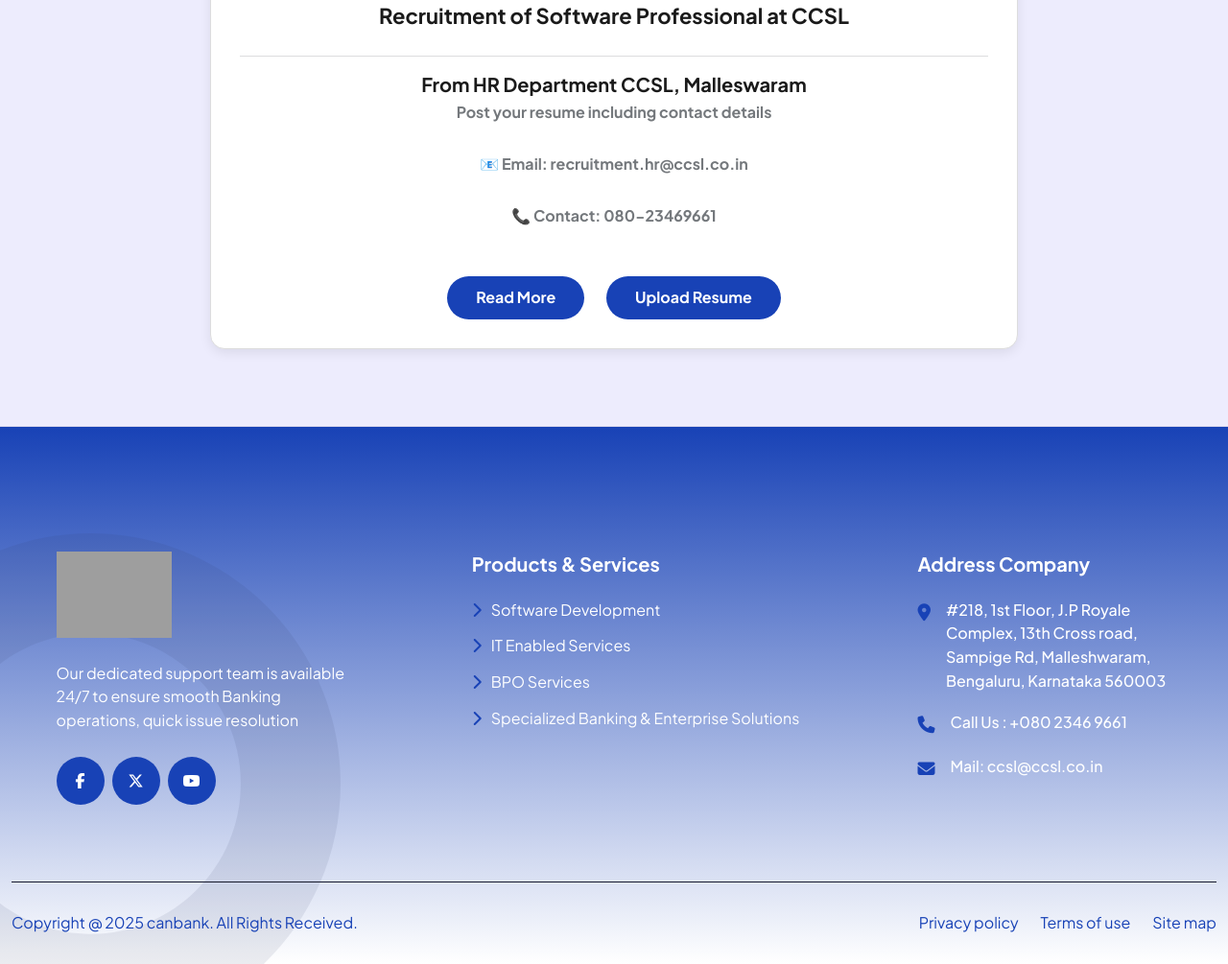
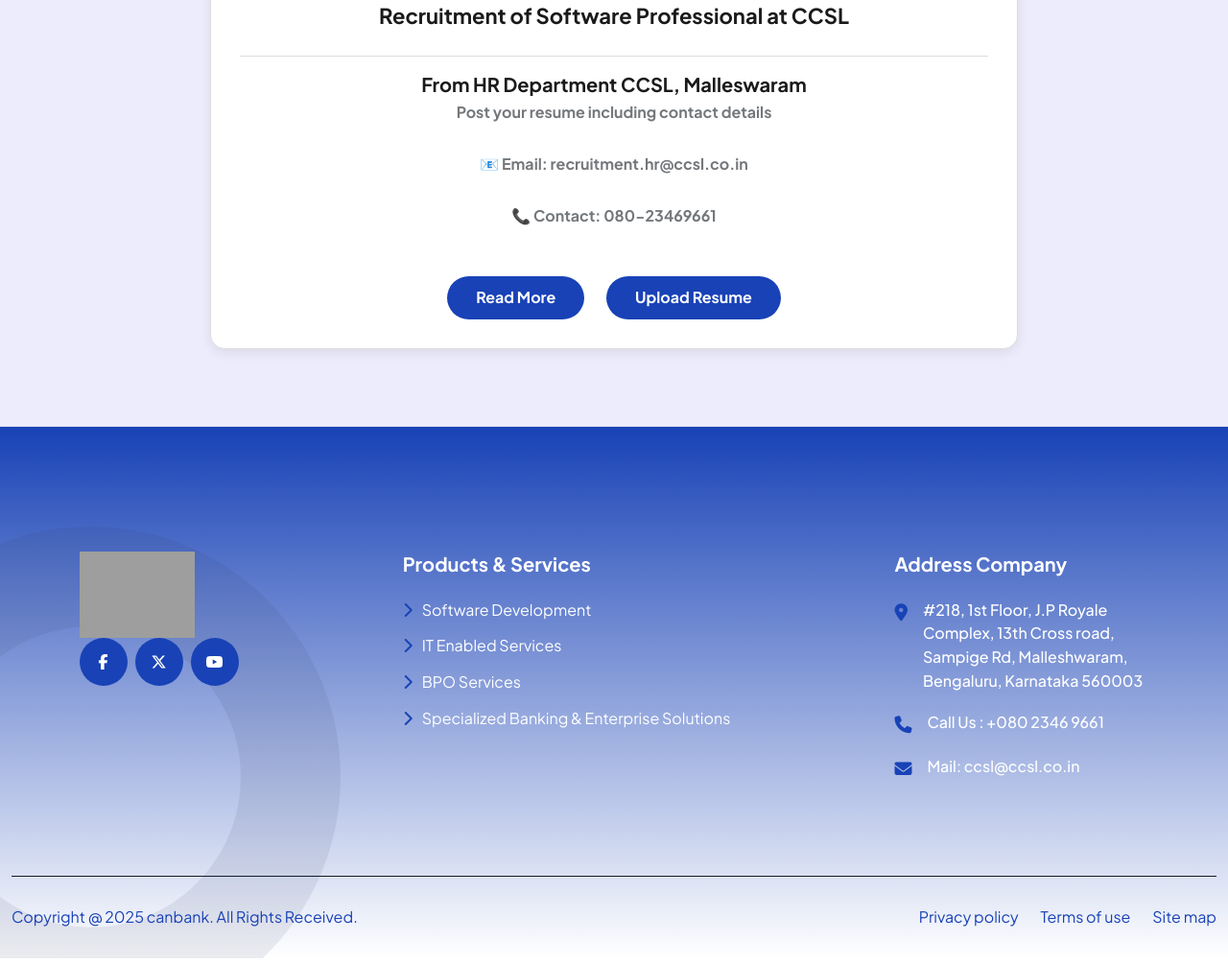
Before and after one commit to krishna310-hub/canara-demo, a plain HTML site: page careers.html in a window 1280 px wide. Shown: the part 774-1779 px from the top of the page at 96% size. Drawn offline with Linux system fonts and the light colour scheme; grey boxes are pictures that could not be loaded.

Commit message:
changes in footer

```diff
--- a/careers.html
+++ b/careers.html
@@ -385,10 +385,6 @@
                         <div class="brand-logo">
                             <a href="#"><img src="assets/img/logo-1.png" alt="" /></a>
                         </div>
-                        <p>
-                            Our dedicated support team is available 24/7 to ensure smooth Banking
-                            operations, quick issue resolution
-                        </p>
                         <div class="footer-social d-flex">
                             <a href="#"><i class="fa-brands fa-facebook-f"></i></a>
                             <a href="#"><i class="fa-brands fa-x-twitter"></i></a>
```
Also changed, not shown: about-us.html (+0 -4 lines), banking-enterprise.html (+0 -4 lines), bpo-services.html (+0 -4 lines), directors.html (+0 -4 lines), index.html (+0 -4 lines), it-enabled-services.html (+0 -4 lines), promoters.html (+0 -4 lines), software-dev.html (+0 -4 lines), tenders.html (+0 -4 lines).
